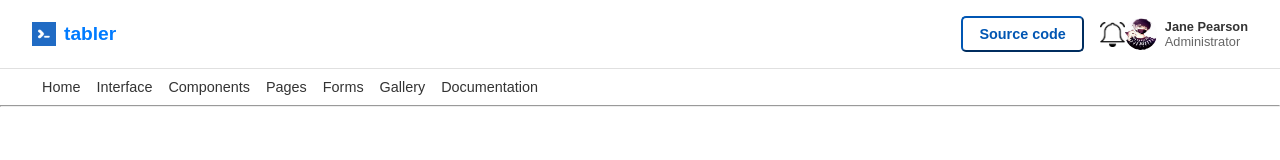
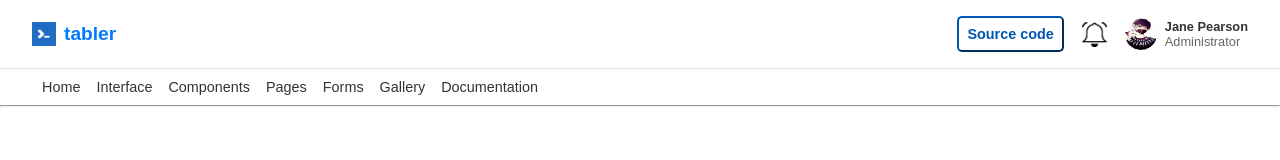
Before and after one commit to Kadher111/React-Project, a React (Create React App) app: page /Task2 in a window 1280 px wide. Shown: the top 160 px of the page. Built offline with nearby package versions, Linux system fonts and the light colour scheme.

Commit message:
removing hello html

```diff
--- a/src/Pages/Task2.jsx
+++ b/src/Pages/Task2.jsx
@@ -1,5 +1,5 @@
 import React from "react";
-import "../Styles/Header.css";
+import "../Styles/Task2.css";
 import Navigation from "../components/Navigation";
 
 const Header = () => {
--- a/src/Styles/Header.css
+++ b/src/Styles/Task2.css
@@ -52,20 +52,22 @@
   }
 
   .header-right {
-    display: flex;
-    align-items: center;
+      display: flex;
+      justify-content: flex-start; /* Align items to the start */
+      gap: 10px; /* Adds space between child elements */
+      align-items: center; /* Ensures vertical alignment */
   }
 
   .source-code-btn {
     background-color:#ffffff;
     color:  #0056b3;
     border-color: #0056b3;
-    padding: 0.5rem 1rem;
+    padding: 0.5rem 0.5rem;
     border-radius: 5px;
     cursor: pointer;
     font-size: 0.9rem;
     font-weight: bold;
-    margin-right: 1rem;
+    margin-right: 0.5rem;
   }
 
   .source-code-btn:hover {
@@ -75,6 +77,7 @@
   .user-profile {
     display: flex;
     align-items: center;
+    margin-left: 0.5rem;
   }
 
   .profile-pic {
```
Also changed, not shown: src/hello.html (deleted, +0 -11 lines).
